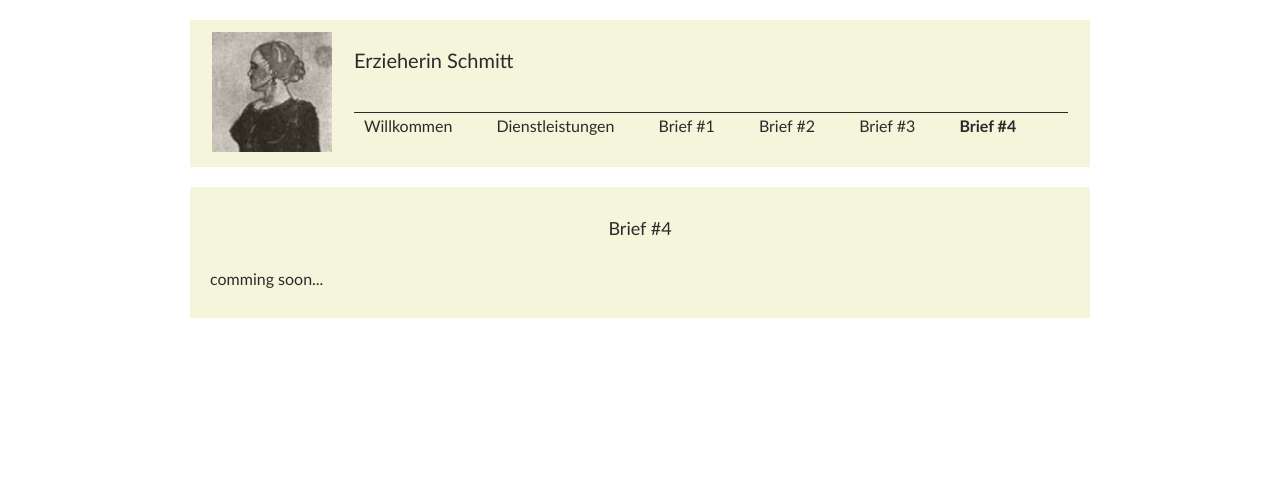
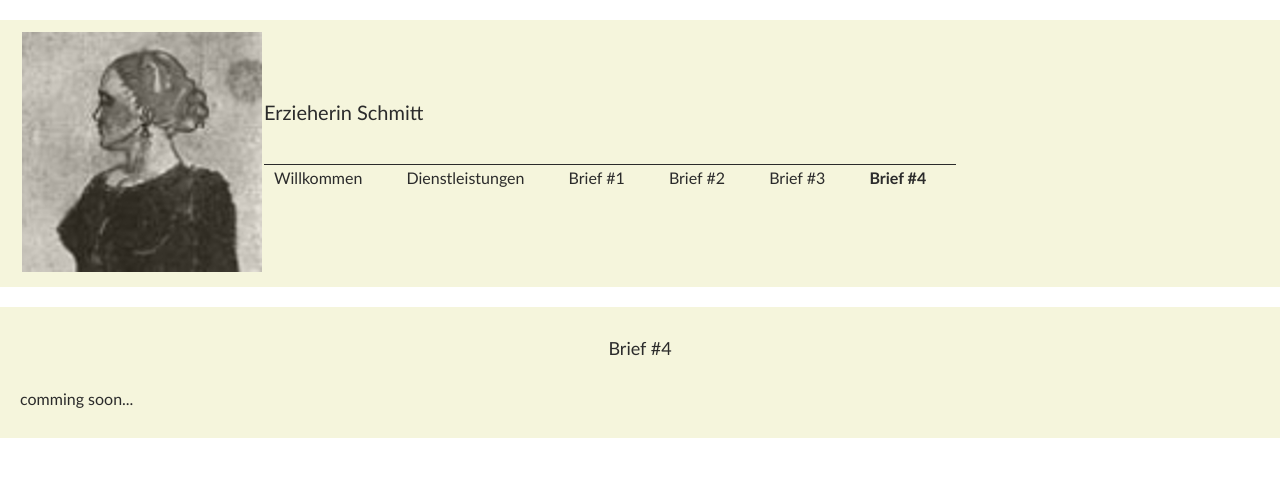
Before and after one commit to richardtraindl/tierarztpraxis-kaiserstrasse.at, a Jekyll site: the page built from xyz123/Schmitt/brief4.html, in a window 1280 px wide. Shown: the top 477 px of the page. Built offline with Jekyll 4.4.1, drawn with Linux system fonts in a browser that asks for light colours.

Commit message:
Update guestall.css

```diff
--- a/styles/guestall.css
+++ b/styles/guestall.css
@@ -20,8 +20,6 @@ html {
 body {
     font-family: "Trebuchet MS", Copperplate, "Myriad Pro", Arial, sans-serif;
     color: #2B2B2B;
-    max-width: 900px;
-    width: 900px;
     margin: auto;
 }
 
@@ -71,21 +69,6 @@ header {
     background-color: Beige;
     margin: 20px 0px 20px 0px;
     padding: 10px 20px 10px 20px;
-}
-
-#header_col1_2 {
-    width: 120px;
-    padding: 0px 20px 0px 0px;
-}
-
-#header_col2_2 {
-    width: 760px;
-    vertical-align: bottom;
-}
-
-#header_img {
-    width: 120px;
-    height: 120px;
 }
 
 #header_txt {
```
